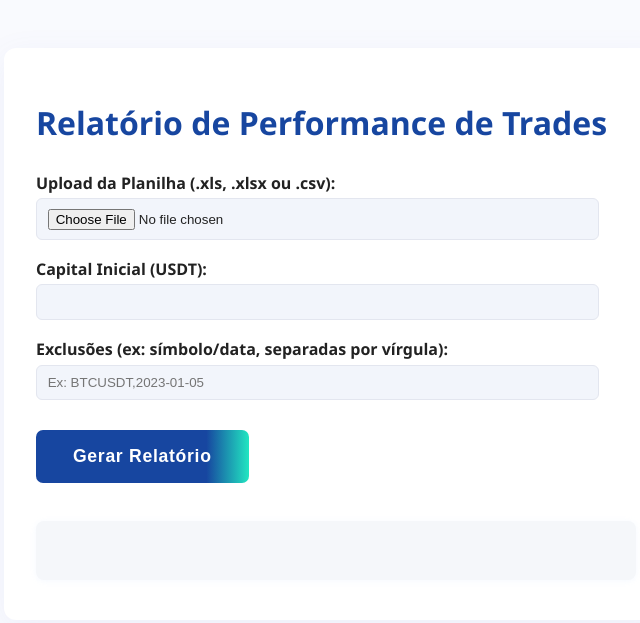
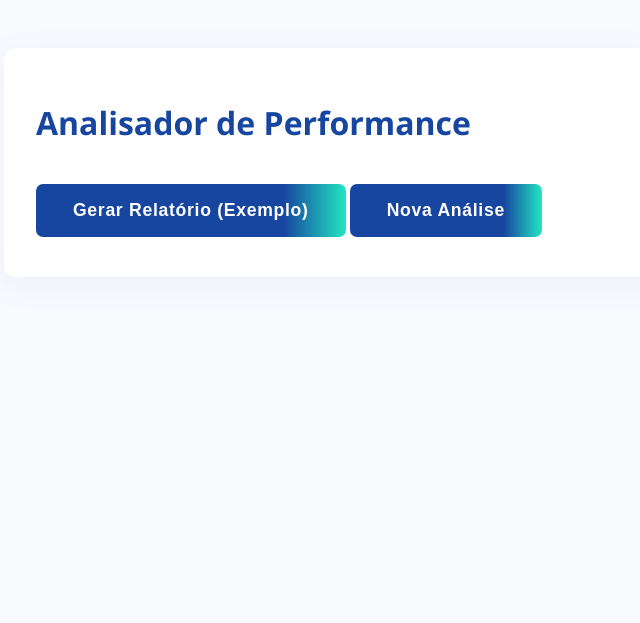
Before and after one commit to Fernnog/Relatorio-binance, a plain HTML site: page index.html in a window 1280 px wide. Shown: the whole page, without its empty margins (304-944 px from the left). Drawn offline with nearby package versions, Linux system fonts and the light colour scheme.

Commit message:
Update index.html

```diff
--- a/index.html
+++ b/index.html
@@ -1,39 +1,33 @@
 <!DOCTYPE html>
 <html lang="pt-br">
 <head>
-  <meta charset="UTF-8">
-  <title>Relatório de Performance de Trades</title>
-  <link rel="stylesheet" href="style.css">
+    <meta charset="UTF-8">
+    <meta name="viewport" content="width=device-width, initial-scale=1.0">
+    <title>Analisador de Trades</title>
+    <!-- Link para o arquivo de estilos CSS -->
+    <link rel="stylesheet" href="style.css">
 </head>
 <body>
-  <div class="container">
-    <h1>Relatório de Performance de Trades</h1>
-    <form id="trade-form">
-      <div class="campo">
-        <label for="trade-file">Upload da Planilha (.xls, .xlsx ou .csv):</label>
-        <input type="file" id="trade-file" accept=".csv, .xls, .xlsx" required>
-      </div>
-      <div class="campo">
-        <label for="capital-inicial">Capital Inicial (USDT):</label>
-        <input type="number" id="capital-inicial" min="0" step="0.01" required>
-      </div>
-      <div class="campo">
-        <label for="exclusoes">Exclusões (ex: símbolo/data, separadas por vírgula):</label>
-        <input type="text" id="exclusoes" placeholder="Ex: BTCUSDT,2023-01-05">
-      </div>
-      <button type="submit">Gerar Relatório</button>
-    </form>
 
-    <!-- MELHORIA ADICIONADA: Indicador de Carregamento -->
-    <div id="loading" class="loading-indicator" style="display: none;">
-      Analisando operações, por favor aguarde...
+    <div class="container">
+        <!-- ÁREA DE CONTROLES -->
+        <div class="controles">
+            <h1>Analisador de Performance</h1>
+            <div>
+                <!-- Botão para gerar um relatório de exemplo -->
+                <button id="gerarRelatorioBtn">Gerar Relatório (Exemplo)</button>
+                <!-- O NOVO BOTÃO QUE VOCÊ PEDIU -->
+                <button id="novaAnaliseBtn">Nova Análise</button>
+            </div>
+        </div>
+
+        <!-- ÁREA DOS RELATÓRIOS (Inicialmente vazia) -->
+        <div id="area-relatorios">
+            <!-- Os relatórios serão inseridos aqui via JavaScript -->
+        </div>
     </div>
 
-    <div id="relatorio" class="relatorio"></div>
-    <div id="erro" class="erro"></div>
-  </div>
-  <script src="https://cdnjs.cloudflare.com/ajax/libs/xlsx/0.18.5/xlsx.full.min.js"></script>
-  <script src="https://cdn.jsdelivr.net/npm/html2canvas@1.4.1/dist/html2canvas.min.js"></script>
-  <script src="app.js"></script>
+    <!-- Link para o arquivo JavaScript (colocado no final para melhor performance) -->
+    <script src="script.js"></script>
 </body>
 </html>
```
